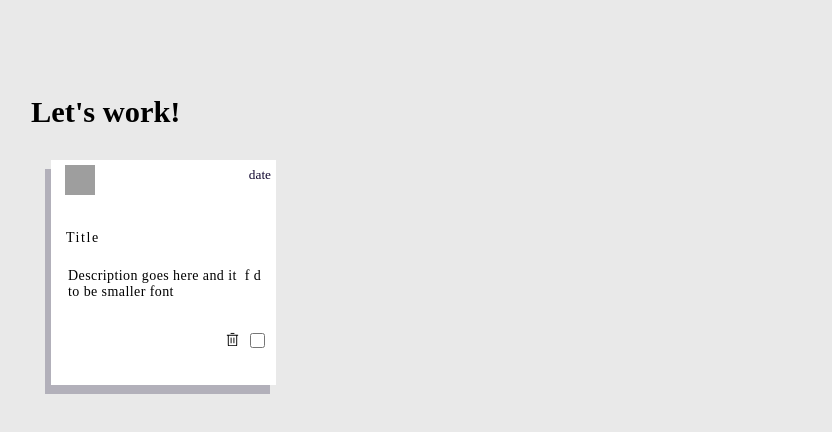
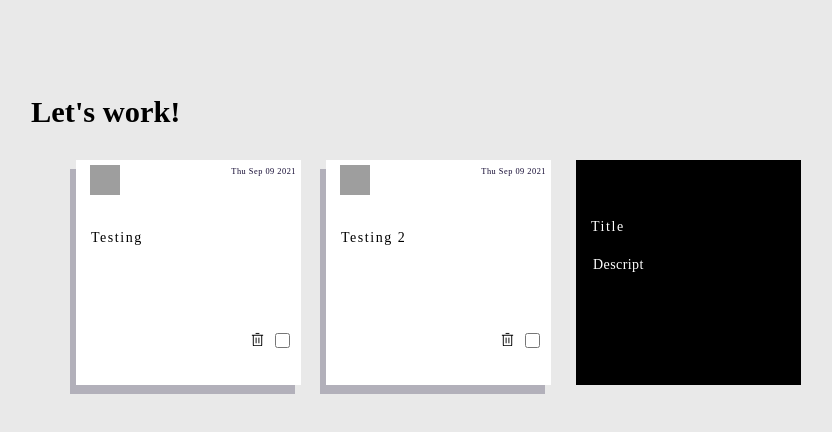
Before and after one commit to henokwel/ts_todo, a React (Create React App) app: page / in a window 1280 px wide. Shown: the top 432 px of the page, without its empty margins (49-881 px from the left). Built offline with nearby package versions, Linux system fonts and the light colour scheme; grey boxes are pictures that could not be loaded; a web font is replaced by a local one.

Commit message:
miner style changes and finishing up card style

```diff
--- a/src/App.css
+++ b/src/App.css
@@ -20,12 +20,26 @@
   font-size: 50px;
 }
 
+
+main{
+  display: flex;
+  flex-direction: row;
+
+  flex-wrap: wrap;
+  justify-content: safe;
+  /* background: wheat; */
+  padding-left: 100px;
+
+  height: max-content;
+}
+
+
 .card {
   width: 225px;
   height: 225px;
 
   background-color: white;
-  margin-left: 100px;
+  margin-left: 25px;
   /* overflow: hidden; */
   filter: drop-shadow(-6px 9px 0px rgba(17, 7, 48, 0.25));
 }
@@ -36,6 +50,10 @@
   padding: 5px 5px 0px 14px;
   /* background-color: teal; */
   /* height: 30px; */
+}
+.card_timestamp {
+  letter-spacing: 0.05em;
+  font-size: 10px;
 }
 
 .card_body {
@@ -100,3 +118,16 @@
   width: 15px;
   height: 15px;
 }
+
+
+
+.newCard{
+  background: black;
+  color: white;
+  filter: none;
+}
+
+.newCard input,textarea{
+  color: white;
+  filter: none;
+}
--- a/src/App.tsx
+++ b/src/App.tsx
@@ -1,9 +1,9 @@
 import React, { useRef, FormEvent, useState } from "react";
 import RemoveIcon from "./Assets/Icons/deleteIcon.svg";
-import { createAvatar } from '@dicebear/avatars';
-import * as style from '@dicebear/avatars-bottts-sprites';
+import { createAvatar } from "@dicebear/avatars";
+import * as style from "@dicebear/avatars-bottts-sprites";
 import "./App.css";
-
+import { time } from "console";
 
 interface Data {
   id: number;
@@ -19,13 +19,26 @@ interface Data {
 // https://avatars.dicebear.com/
 
 const App: React.FC = () => {
-  const [data, setData] = useState<Data[]>([]);
+  const [data, setData] = useState<Data[]>([
+    {
+      id: 1,
+      title: "Testing",
+      description: "Making apps ",
+      done: false,
+      date: new Date(),
+    },
+    {
+      id: 2,
+      title: "Testing 2",
+      description: "Making apps for this company called spotify ",
+      done: false,
+      date: new Date(),
+    },
+  ]);
   const [editTitle, setEditTitle] = useState<string>("");
   // const [editTitle,setEditTitle] = useState<string>("")
   const titleRef = useRef<HTMLInputElement>(null);
   const descRef = useRef<HTMLTextAreaElement>(null);
-
-
 
   const handleSubmit = (e: FormEvent) => {
     e.preventDefault();
@@ -53,17 +66,74 @@ const App: React.FC = () => {
         <h3>Let's work!</h3>
       </header>
       <main>
-        <section className="card">
-          <div className="card_header">
+        {data.map((item) => {
+          return (
+            <section className="card">
+              <div className="card_header">
+                <div className="card_avatar">
+                  {/* <img src={svg} alt="" width={50} height={50} /> */}
+                  <img
+                    src={`https://avatars.dicebear.com/api/bottts/:${item.title}.svg`}
+                    alt=""
+                    width={30}
+                    height={30}
+                  />
+                </div>
+                <div className="card_timestamp">
+                  <small>
+                    <time dateTime="2008-02-14 20:00">
+                      {item.date.toDateString()}
+                    </time>
+                  </small>
+                </div>
+              </div>
+
+              <div className="card_body">
+                <form>
+                  <div className="card_content">
+                    <input
+                      type="text"
+                      value={item.title}
+                      aria-label="title"
+                      placeholder="Title"
+                    />
+                    <textarea
+                      value={item.description}
+                      aria-label="description of task"
+                      placeholder="Description"
+                    />
+                  </div>
+
+                  <div className="card_controll">
+                    <button>
+                      <img src={RemoveIcon} alt="" width={15} height={15} />
+                    </button>
+                    <input type="checkbox" checked={item.done} />
+                  </div>
+                </form>
+              </div>
+            </section>
+          );
+        })}
+
+        <section className="card newCard">
+          {/* <div className="card_header">
             <div className="card_avatar">
-              {/* <img src={svg} alt="" width={50} height={50} /> */}
-                <img src={`https://avatars.dicebear.com/api/bottts/:${"title"}.svg`} alt="" width={30} height={30} />
+               <img
+                src={`https://avatars.dicebear.com/api/bottts/:${item.title}.svg`}
+                alt=""
+                width={30}
+                height={30}
+              />
             </div>
             <div className="card_timestamp">
-              <small><time dateTime="2008-02-14 20:00">date</time></small>
+              <small>
+                <time dateTime="2008-02-14 20:00">
+                  {item.date.toDateString()}
+                </time>
+              </small>
             </div>
-          </div>
-
+          </div> */}
 
           <div className="card_body">
             <form>
@@ -75,18 +145,18 @@ const App: React.FC = () => {
                   placeholder="Title"
                 />
                 <textarea
-                  value="Description goes here and it  f d to be smaller font"
+                  value="Descript"
                   aria-label="description of task"
                   placeholder="Description"
                 />
               </div>
 
-              <div className="card_controll">
+              {/* <div className="card_controll">
                 <button>
                   <img src={RemoveIcon} alt="" width={15} height={15} />
                 </button>
-                <input type="checkbox" />
-              </div>
+                <input type="checkbox" checked={item.done} />
+              </div> */}
             </form>
           </div>
         </section>
```
